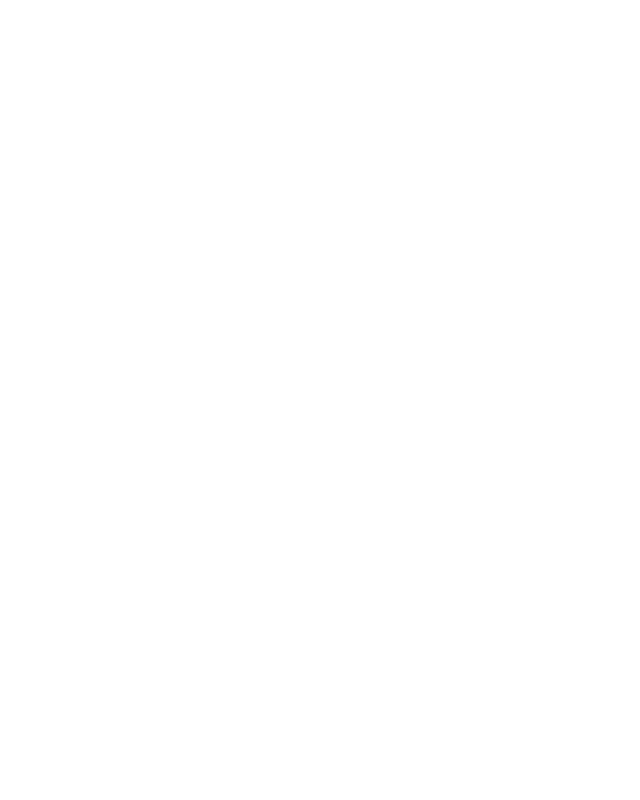
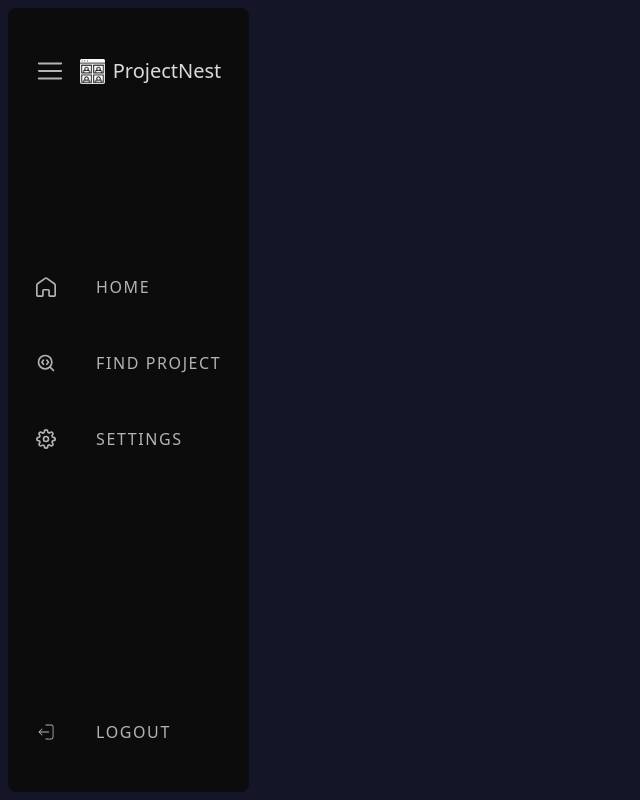
Before and after one commit to sushankhya-cpgn/ProjectNest2.0, a React (Vite) app in the folder Client_ProjectNest/: page /supervisor in a window 1280 px wide. Before the commit this address had no page. Shown: the whole page, without its empty margins (0-640 px from the left). Built offline with nearby package versions, Linux system fonts and the light colour scheme.

Commit message:
format changed

```diff
--- a/Client_ProjectNest/src/App.jsx
+++ b/Client_ProjectNest/src/App.jsx
@@ -1,8 +1,7 @@
 import { BrowserRouter, Route, Routes, Navigate } from "react-router-dom";
 import LoginPage from "./pages/LoginPage";
-// import StudentHome from "./pages/StudentHome";
-import DashboardLayout from "./pages/DashboardLayout";
-import HomePage from "./pages/HomePage";
+import SupervisorDashboard from "./pages/SupervisorDashboard";
+import StudentDashboard from "./pages/StudentDashboard";
 
 function App() {
   return (
@@ -12,9 +11,8 @@
           <Route index element={<Navigate to="/login" replace />} />
           <Route path="login" element={<LoginPage />} />
         </Route>
-        {/* <Route path="app" element={<StudentHome />} /> */}
-        <Route path="/app" element={<DashboardLayout />} />
-        <Route path="/home" element={<HomePage />} />
+        <Route path="/supervisor" element={<SupervisorDashboard />} />
+        <Route index element={<StudentDashboard />} />
       </Routes>
     </BrowserRouter>
   );
--- a/Client_ProjectNest/src/components/student/StudentNavBar.jsx
+++ b/Client_ProjectNest/src/components/NavBar.jsx
@@ -3,13 +3,13 @@
 import { LuSearchCode } from "react-icons/lu";
 import { CiLogout } from "react-icons/ci";
 import { FiSettings } from "react-icons/fi";
-import Logo from "../Logo";
+import Logo from "./Logo";
 import { useState } from "react";
-import StudentNavBarItem from "./StudentNavBarItem";
+import NavBarItem from "./NavBarItem";
 
 const iconColor = "#B4B4B8";
 
-function StudentNavBar() {
+export default function NavBar() {
   const [isFullMenue, setIsFullMenue] = useState(true);
   return (
     <div className=" bg-background overflow-y-scroll w-fit flex flex-col justify-between h-full px-2 py-8 rounded-lg ">
@@ -23,23 +23,20 @@
         {isFullMenue && <Logo />}
       </div>
       <div className="mb-20 flex flex-col gap-5 ">
-        <StudentNavBarItem isFullMenue={isFullMenue} name="home">
+        <NavBarItem isFullMenue={isFullMenue} name="home">
           <GrHomeRounded color={iconColor} size={20} />
-        </StudentNavBarItem>
+        </NavBarItem>
+        <NavBarItem isFullMenue={isFullMenue} name="find project">
+          <LuSearchCode color={iconColor} size={20} />
+        </NavBarItem>
 
-        <StudentNavBarItem isFullMenue={isFullMenue} name="find project">
-          <LuSearchCode color={iconColor} size={20} />
-        </StudentNavBarItem>
-
-        <StudentNavBarItem isFullMenue={isFullMenue} name="settings">
+        <NavBarItem isFullMenue={isFullMenue} name="settings">
           <FiSettings color={iconColor} size={20} />
-        </StudentNavBarItem>
+        </NavBarItem>
       </div>
-      <StudentNavBarItem isFullMenue={isFullMenue} name="logout">
+      <NavBarItem isFullMenue={isFullMenue} name="logout">
         <CiLogout color={iconColor} size={20} />
-      </StudentNavBarItem>
+      </NavBarItem>
     </div>
   );
 }
-
-export default StudentNavBar;
--- a/Client_ProjectNest/src/components/student/StudentNavBarItem.jsx
+++ b/Client_ProjectNest/src/components/NavBarItem.jsx
@@ -1,5 +1,5 @@
 /* eslint-disable react/prop-types */
-function StudentNavBarItem({ children, isFullMenue, name }) {
+function NavBarItem({ children, isFullMenue, name }) {
   return (
     <div
       className={`${
@@ -16,4 +16,4 @@
   );
 }
 
-export default StudentNavBarItem;
+export default NavBarItem;
--- /dev/null
+++ b/Client_ProjectNest/src/components/Profile.jsx
@@ -0,0 +1,3 @@
+export default function Profile() {
+  return <div></div>;
+}
--- a/Client_ProjectNest/src/pages/DashboardLayout.jsx
+++ /dev/null
@@ -1,10 +0,0 @@
-import React from "react";
-import StudentNavBar from "../components/student/StudentNavBar";
-
-export default function DashboardLayout() {
-  return (
-    <div className="bg-backgroundlight h-screen p-2 ">
-      <StudentNavBar />
-    </div>
-  );
-}
--- /dev/null
+++ b/Client_ProjectNest/src/pages/StudentDashboard.jsx
@@ -0,0 +1,9 @@
+import NavBar from "../components/Navbar";
+
+export default function StudentDashboard() {
+  return (
+    <div className="bg-backgroundlight h-screen p-2 ">
+      <NavBar />
+    </div>
+  );
+}
--- a/Client_ProjectNest/src/pages/StudentHome.jsx
+++ /dev/null
@@ -1,10 +0,0 @@
-import StudentNavBar from "../components/student/StudentNavBar";
-function StudentHome() {
-  return (
-    <div className="bg-backgroundlight h-screen p-2 ">
-      <StudentNavBar />
-    </div>
-  );
-}
-
-export default StudentHome;
--- /dev/null
+++ b/Client_ProjectNest/src/pages/SupervisorDashboard.jsx
@@ -0,0 +1,9 @@
+import NavBar from "../components/Navbar";
+
+export default function SupervisorDashboard() {
+  return (
+    <div className="bg-backgroundlight h-screen p-2 ">
+      <NavBar />
+    </div>
+  );
+}
--- a/Client_ProjectNest/src/pages/SupervisorHome.jsx
+++ /dev/null
@@ -1,3 +0,0 @@
-export default function SupervisorHome() {
-  return <div></div>;
-}
```
